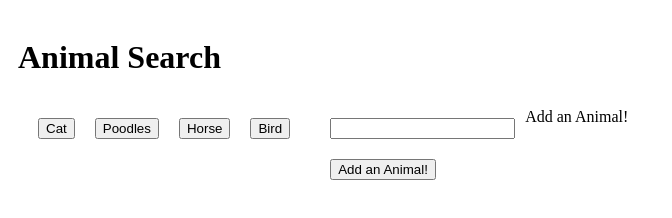
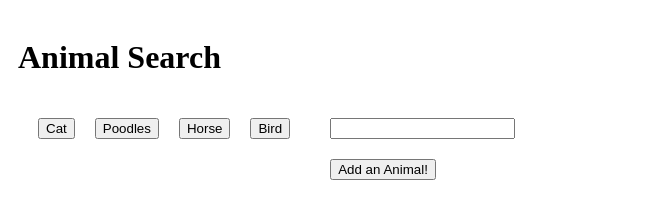
Before and after one commit to gbstelly/GifTastic, a plain HTML site: page index.html in a window 1280 px wide. Shown: the whole page, without its empty margins (0-672 px from the left). Drawn offline with nearby package versions, Linux system fonts and the light colour scheme.

Commit message:
final changes

```diff
--- a/assets/javascript/app.js
+++ b/assets/javascript/app.js
@@ -120,8 +120,6 @@
       });
 
 
-
-
       // Adding a click event listener to all elements with a class of "animal-btn"
       $(document).on("click", ".animal-btn", displayAnimalInfo);
 
--- a/index.html
+++ b/index.html
@@ -16,7 +16,7 @@
                 <div id="buttons-view"></div>
 
                 <form id="animal-form">
-                  <label for="animal-input">Add an Animal!</label>
+                  <label for="animal-input"></label>
                   <input type="text" id="animal-input">
                   <br>
 
```
